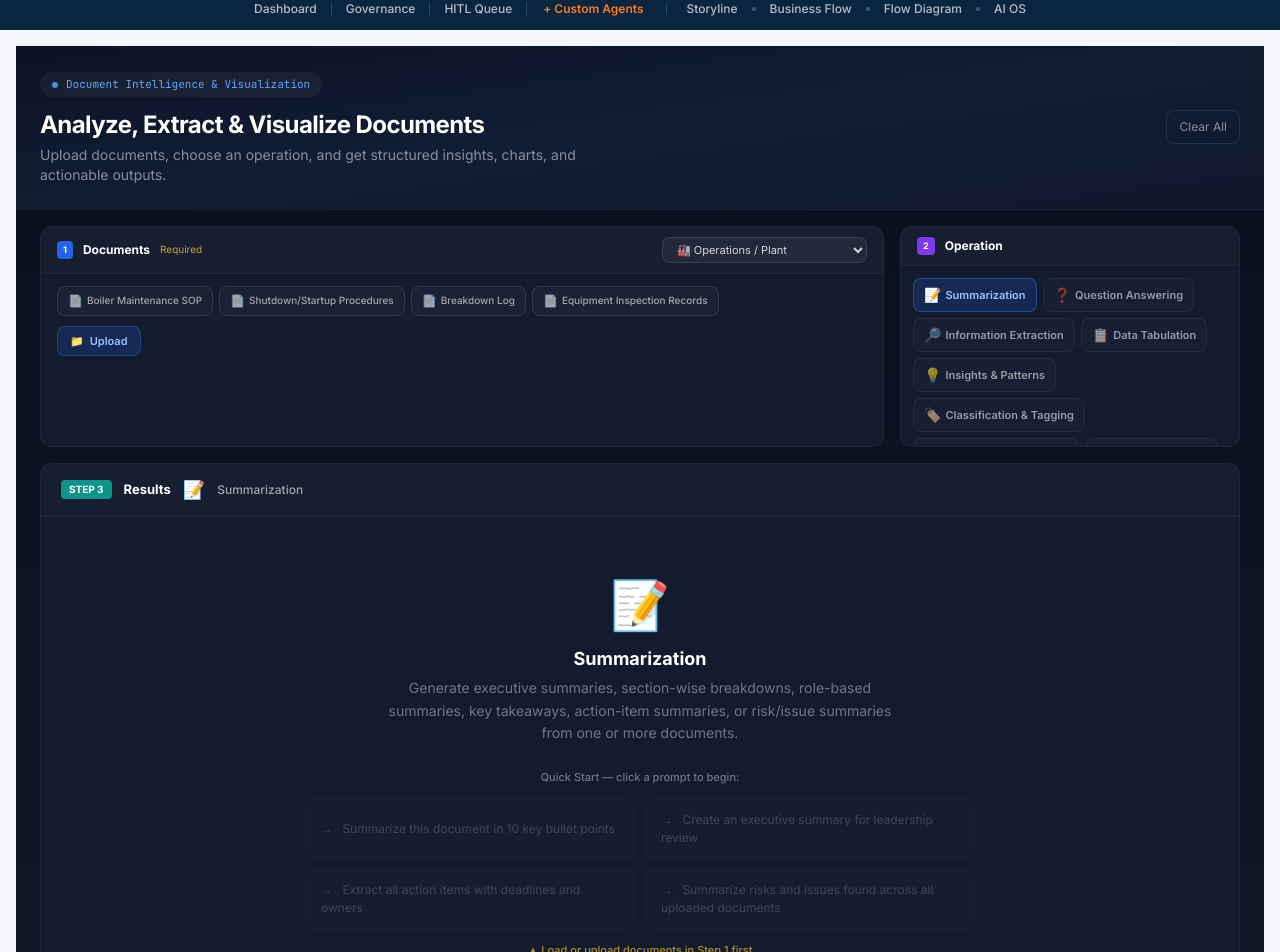
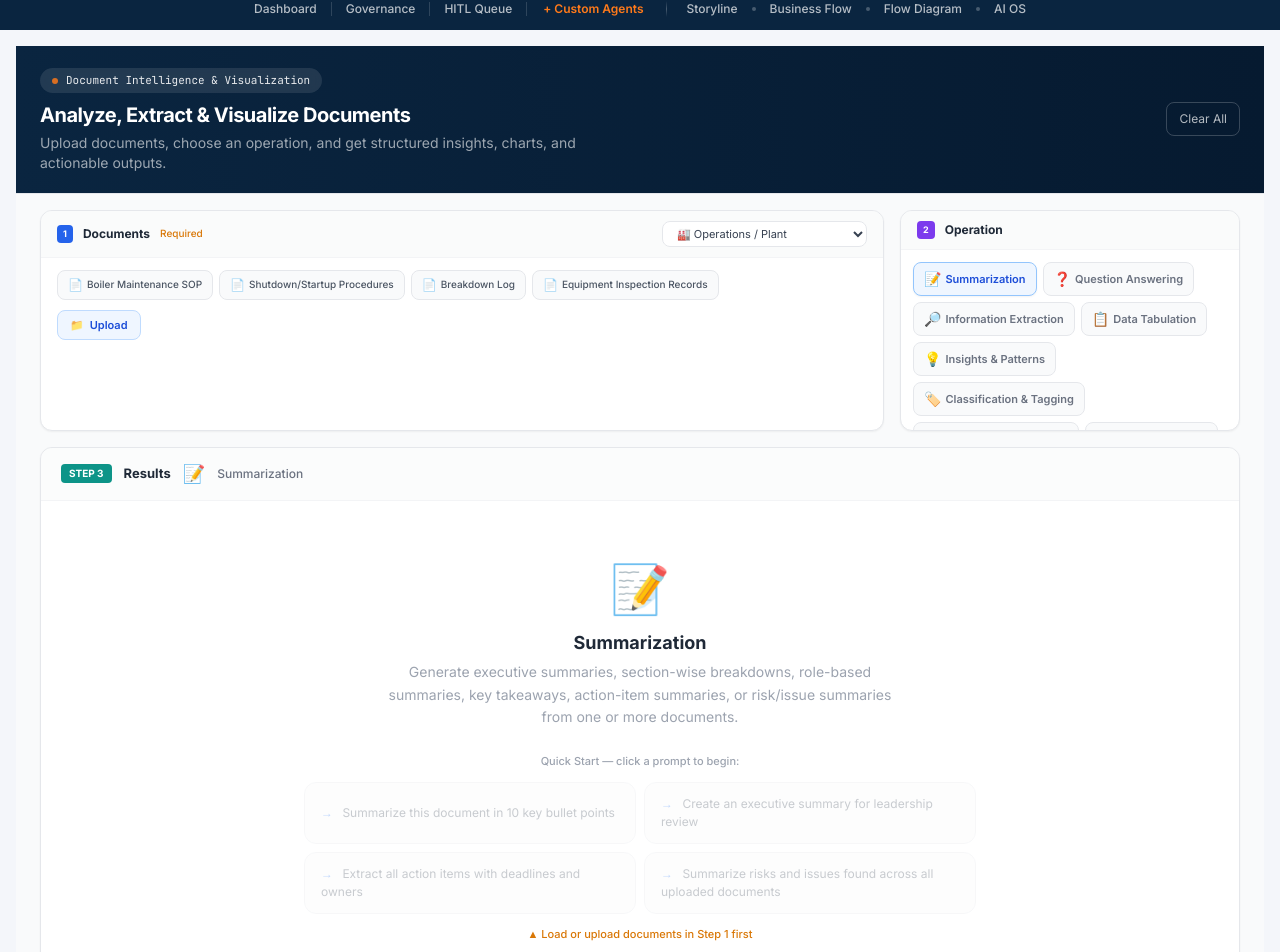
Before and after one commit to HarshaRao-GitHub/thermax-agentic-ai-business-flow, a Next.js app: page /doc-intelligence in a window 1280 px wide. Shown: the part 117-1069 px from the top of the page. Built offline with nearby package versions, Linux system fonts and the light colour scheme.

Commit message:
Switch Doc Intelligence to white/light theme with navy header and clean card styling
Made-with: Cursor

```diff
--- a/components/DocIntelligenceHub.tsx
+++ b/components/DocIntelligenceHub.tsx
@@ -210,27 +210,27 @@ export default function DocIntelligenceHub() {
   const hasFiles = uploadedFiles.length > 0;
 
   return (
-    <div className="min-h-screen bg-gradient-to-b from-[#0a0f1e] to-[#111827] text-white">
+    <div className="min-h-screen bg-gray-50 text-gray-900">
 
       {/* ── Hero Header ── */}
-      <section className="bg-gradient-to-br from-[#0c1222] via-[#111d35] to-[#0f172a] border-b border-white/5">
-        <div className="max-w-7xl mx-auto px-6 py-6">
+      <section className="bg-gradient-to-r from-thermax-navy to-thermax-navyDeep border-b border-gray-200">
+        <div className="max-w-7xl mx-auto px-6 py-5">
           <div className="flex items-center justify-between">
             <div>
-              <div className="inline-flex items-center gap-2 bg-white/5 backdrop-blur px-3 py-1 rounded-full text-[11px] font-mono text-blue-400 mb-3">
-                <span className="w-1.5 h-1.5 bg-blue-400 rounded-full animate-pulse" />
+              <div className="inline-flex items-center gap-2 bg-white/10 backdrop-blur px-3 py-1 rounded-full text-[11px] font-mono text-white/90 mb-2">
+                <span className="w-1.5 h-1.5 bg-thermax-saffron rounded-full animate-pulse" />
                 Document Intelligence & Visualization
               </div>
-              <h1 className="text-2xl font-bold tracking-tight">Analyze, Extract & Visualize Documents</h1>
-              <p className="mt-1 text-white/50 text-sm max-w-xl">
+              <h1 className="text-xl font-bold tracking-tight text-white">Analyze, Extract & Visualize Documents</h1>
+              <p className="mt-1 text-white/60 text-sm max-w-xl">
                 Upload documents, choose an operation, and get structured insights, charts, and actionable outputs.
               </p>
             </div>
             <div className="flex items-center gap-3">
               {mode && (
-                <span className="text-[10px] font-mono px-2 py-0.5 rounded bg-emerald-900/30 text-emerald-400 border border-emerald-500/20">LIVE</span>
+                <span className="text-[10px] font-mono px-2 py-0.5 rounded bg-emerald-500/20 text-emerald-300 border border-emerald-400/30">LIVE</span>
               )}
-              <button onClick={reset} className="text-xs text-white/50 hover:text-white border border-white/10 hover:border-white/30 px-3 py-2 rounded-lg transition">
+              <button onClick={reset} className="text-xs text-white/70 hover:text-white border border-white/20 hover:border-white/50 px-3 py-2 rounded-lg transition">
                 Clear All
               </button>
             </div>
@@ -246,29 +246,28 @@ export default function DocIntelligenceHub() {
         <div className="grid lg:grid-cols-[1fr_340px] gap-4">
 
           {/* STEP 1: Documents */}
-          <section className="bg-[#131b2e] border border-white/5 rounded-xl overflow-hidden">
-            <div className="flex items-center justify-between px-4 py-2.5 border-b border-white/5 bg-white/[0.01]">
+          <section className="bg-white border border-gray-200 rounded-xl shadow-sm overflow-hidden">
+            <div className="flex items-center justify-between px-4 py-2.5 border-b border-gray-100 bg-gray-50/80">
               <div className="flex items-center gap-2.5">
                 <span className="text-[9px] font-bold bg-blue-600 text-white px-1.5 py-0.5 rounded">1</span>
-                <h3 className="text-[12px] font-bold">
+                <h3 className="text-[12px] font-bold text-gray-800">
                   Documents
-                  {hasFiles && <span className="ml-1.5 text-emerald-400 font-mono text-[10px]">({uploadedFiles.length})</span>}
+                  {hasFiles && <span className="ml-1.5 text-emerald-600 font-mono text-[10px]">({uploadedFiles.length})</span>}
                 </h3>
-                {!hasFiles && <span className="text-[10px] text-amber-400/80">Required</span>}
+                {!hasFiles && <span className="text-[10px] text-amber-600 font-medium">Required</span>}
               </div>
               <select
                 value={selectedDept}
                 onChange={e => { setSelectedDept(e.target.value); setUploadedFiles([]); }}
-                className="bg-white/5 border border-white/10 rounded-lg px-2.5 py-1 text-[11px] text-white/80 focus:outline-none focus:ring-1 focus:ring-blue-500/50"
+                className="bg-white border border-gray-200 rounded-lg px-2.5 py-1 text-[11px] text-gray-700 focus:outline-none focus:ring-1 focus:ring-blue-500/50"
               >
                 {DEPARTMENTS.map(d => (
-                  <option key={d.id} value={d.id} className="bg-gray-900">{d.icon} {d.label}</option>
+                  <option key={d.id} value={d.id}>{d.icon} {d.label}</option>
                 ))}
               </select>
             </div>
 
             <div className="px-4 py-3 space-y-2.5">
-              {/* Sample files */}
               {sampleFiles.length > 0 && (
                 <div className="flex flex-wrap gap-1.5">
                   {sampleFiles.map(sf => {
@@ -282,10 +281,10 @@ export default function DocIntelligenceHub() {
                         title={sf.description}
                         className={`inline-flex items-center gap-1 px-2.5 py-1.5 rounded-lg text-[10px] font-medium border transition-all ${
                           loaded
-                            ? 'bg-emerald-500/10 border-emerald-500/30 text-emerald-400'
+                            ? 'bg-emerald-50 border-emerald-200 text-emerald-700'
                             : loading
-                              ? 'bg-amber-500/10 border-amber-500/30 text-amber-400 animate-pulse'
-                              : 'bg-white/[0.03] border-white/10 text-white/60 hover:bg-white/[0.07] hover:text-white'
+                              ? 'bg-amber-50 border-amber-200 text-amber-700 animate-pulse'
+                              : 'bg-gray-50 border-gray-200 text-gray-600 hover:bg-blue-50 hover:border-blue-200 hover:text-blue-700 cursor-pointer'
                         }`}
                       >
                         <span className="text-xs">{loaded ? '✅' : loading ? '⏳' : '📄'}</span>
@@ -296,34 +295,33 @@ export default function DocIntelligenceHub() {
                 </div>
               )}
 
-              {/* Upload + loaded files */}
               <div className="flex items-center gap-3 flex-wrap">
-                <label className="shrink-0 inline-flex items-center gap-1.5 px-3 py-1.5 bg-blue-600/20 hover:bg-blue-600/30 border border-blue-500/30 rounded-lg cursor-pointer transition text-[11px] font-semibold text-blue-300">
+                <label className="shrink-0 inline-flex items-center gap-1.5 px-3 py-1.5 bg-blue-50 hover:bg-blue-100 border border-blue-200 rounded-lg cursor-pointer transition text-[11px] font-semibold text-blue-700">
                   <span>📁</span> Upload
                   <input ref={fileInputRef} type="file" multiple accept=".csv,.txt,.md,.tsv,.log,.json,.pdf,.doc,.docx,.xls,.xlsx" onChange={handleUpload} className="hidden" />
                 </label>
 
                 {uploadedFiles.map(f => (
-                  <div key={f.filename} className="inline-flex items-center gap-1 bg-emerald-500/10 border border-emerald-500/20 rounded-lg px-2 py-1 text-[10px] text-emerald-400">
+                  <div key={f.filename} className="inline-flex items-center gap-1 bg-emerald-50 border border-emerald-200 rounded-lg px-2 py-1 text-[10px] text-emerald-700">
                     <span className="truncate max-w-[120px]" title={f.filename}>{f.filename}</span>
-                    <button onClick={() => removeFile(f.filename)} className="text-red-400/60 hover:text-red-400 font-bold ml-0.5">×</button>
+                    <button onClick={() => removeFile(f.filename)} className="text-red-400 hover:text-red-600 font-bold ml-0.5">×</button>
                   </div>
                 ))}
 
                 {uploadedFiles.length > 1 && (
-                  <button onClick={() => setUploadedFiles([])} className="text-[9px] text-red-400/50 hover:text-red-400 transition">Clear all</button>
+                  <button onClick={() => setUploadedFiles([])} className="text-[9px] text-red-400 hover:text-red-600 transition">Clear all</button>
                 )}
               </div>
 
-              {uploadError && <p className="text-[10px] text-red-400">{uploadError}</p>}
+              {uploadError && <p className="text-[10px] text-red-600">{uploadError}</p>}
             </div>
           </section>
 
           {/* STEP 2: Operations */}
-          <section className="bg-[#131b2e] border border-white/5 rounded-xl overflow-hidden">
-            <div className="flex items-center gap-2.5 px-4 py-2.5 border-b border-white/5 bg-white/[0.01]">
+          <section className="bg-white border border-gray-200 rounded-xl shadow-sm overflow-hidden">
+            <div className="flex items-center gap-2.5 px-4 py-2.5 border-b border-gray-100 bg-gray-50/80">
               <span className="text-[9px] font-bold bg-violet-600 text-white px-1.5 py-0.5 rounded">2</span>
-              <h3 className="text-[12px] font-bold">Operation</h3>
+              <h3 className="text-[12px] font-bold text-gray-800">Operation</h3>
             </div>
             <div className="px-3 py-3 flex flex-wrap gap-1.5 max-h-[180px] overflow-y-auto">
               {OPERATIONS.map(op => (
@@ -332,8 +330,8 @@ export default function DocIntelligenceHub() {
                   onClick={() => { setSelectedOp(op.id); setMessages([]); setStreamBuffer(''); setUsageStats(null); }}
                   className={`inline-flex items-center gap-1 px-2.5 py-1.5 rounded-lg text-[11px] font-semibold border transition-all ${
                     selectedOp === op.id
-                      ? 'bg-blue-600/20 border-blue-500/40 text-blue-300'
-                      : 'bg-white/[0.02] border-white/5 text-white/55 hover:bg-white/[0.06] hover:text-white/90'
+                      ? 'bg-blue-50 border-blue-300 text-blue-700 shadow-sm'
+                      : 'bg-gray-50 border-gray-200 text-gray-500 hover:bg-gray-100 hover:text-gray-800'
                   }`}
                 >
                   <span className="text-sm">{op.icon}</span>
@@ -347,18 +345,18 @@ export default function DocIntelligenceHub() {
         {/* ═══════════════════════════════════════════════════════════════
             STEP 3: Results Area
            ═══════════════════════════════════════════════════════════════ */}
-        <section className="bg-[#131b2e] border border-white/5 rounded-xl overflow-hidden flex flex-col" style={{ minHeight: 'calc(100vh - 480px)' }}>
+        <section className="bg-white border border-gray-200 rounded-xl shadow-sm overflow-hidden flex flex-col" style={{ minHeight: 'calc(100vh - 420px)' }}>
           {/* Results header */}
-          <div className="px-5 py-3 border-b border-white/5 bg-white/[0.01] flex items-center justify-between shrink-0">
+          <div className="px-5 py-3 border-b border-gray-100 bg-gray-50/60 flex items-center justify-between shrink-0">
             <div className="flex items-center gap-3">
               <span className="text-[10px] font-bold bg-teal-600 text-white px-2 py-0.5 rounded">STEP 3</span>
-              <h3 className="text-[13px] font-bold">Results</h3>
+              <h3 className="text-[13px] font-bold text-gray-800">Results</h3>
               <span className="text-lg">{operation?.icon}</span>
-              <span className="text-[12px] text-white/60 font-medium">{operation?.label}</span>
+              <span className="text-[12px] text-gray-500 font-medium">{operation?.label}</span>
             </div>
             {(usageStats || streaming) && (
-              <div className="flex items-center gap-3 text-[10px] font-mono text-white/40">
-                {streaming && <span className="text-blue-400">⏱ {elapsedTimer}s</span>}
+              <div className="flex items-center gap-3 text-[10px] font-mono text-gray-400">
+                {streaming && <span className="text-blue-600">⏱ {elapsedTimer}s</span>}
                 {usageStats?.response_time_s != null && <span>⏱ {usageStats.response_time_s}s</span>}
                 {usageStats?.total_tokens != null && <span>{usageStats.total_tokens.toLocaleString()} tokens</span>}
                 {usageStats?.estimated_cost_usd != null && <span>${usageStats.estimated_cost_usd.toFixed(4)}</span>}
@@ -371,27 +369,26 @@ export default function DocIntelligenceHub() {
             {transcript.length === 0 && !streaming ? (
               <div className="flex flex-col items-center justify-center h-full text-center py-12">
                 <div className="text-5xl mb-4">{operation?.icon ?? '📄'}</div>
-                <h3 className="text-lg font-bold mb-1">{operation?.label}</h3>
-                <p className="text-sm text-white/40 max-w-lg mb-6 leading-relaxed">{operation?.description}</p>
+                <h3 className="text-lg font-bold text-gray-800 mb-1">{operation?.label}</h3>
+                <p className="text-sm text-gray-400 max-w-lg mb-6 leading-relaxed">{operation?.description}</p>
 
-                {/* Starter Prompts */}
                 {operation?.starterPrompts && operation.starterPrompts.length > 0 && (
                   <div className="w-full max-w-2xl">
-                    <p className="text-[11px] text-white/40 mb-3 font-medium">Quick Start — click a prompt to begin:</p>
+                    <p className="text-[11px] text-gray-400 mb-3 font-medium">Quick Start — click a prompt to begin:</p>
                     <div className="grid grid-cols-1 sm:grid-cols-2 gap-2">
                       {operation.starterPrompts.map((prompt, i) => (
                         <button
                           key={i}
                           onClick={() => send(prompt)}
                           disabled={streaming || !hasFiles}
-                          className="text-left px-4 py-3 bg-white/[0.03] hover:bg-white/[0.07] border border-white/5 hover:border-blue-500/30 rounded-xl text-[12px] text-white/60 hover:text-white transition-all disabled:opacity-30 disabled:cursor-not-allowed"
+                          className="text-left px-4 py-3 bg-gray-50 hover:bg-blue-50 border border-gray-200 hover:border-blue-300 rounded-xl text-[12px] text-gray-600 hover:text-blue-700 transition-all disabled:opacity-30 disabled:cursor-not-allowed"
                         >
-                          <span className="text-blue-400 mr-1.5">→</span> {prompt}
+                          <span className="text-blue-500 mr-1.5">→</span> {prompt}
                         </button>
                       ))}
                     </div>
                     {!hasFiles && (
-                      <p className="text-[11px] text-amber-400/70 mt-3 font-medium">
+                      <p className="text-[11px] text-amber-600 mt-3 font-medium">
                         ▲ Load or upload documents in Step 1 first
                       </p>
                     )}
@@ -407,17 +404,17 @@ export default function DocIntelligenceHub() {
             {streaming && !streamBuffer && (
               <div className="flex items-center gap-3 px-4 py-3">
                 <div className="flex gap-1">
-                  <span className="w-2 h-2 bg-blue-400 rounded-full animate-bounce" style={{ animationDelay: '0ms' }} />
-                  <span className="w-2 h-2 bg-blue-400 rounded-full animate-bounce" style={{ animationDelay: '150ms' }} />
-                  <span className="w-2 h-2 bg-blue-400 rounded-full animate-bounce" style={{ animationDelay: '300ms' }} />
+                  <span className="w-2 h-2 bg-blue-500 rounded-full animate-bounce" style={{ animationDelay: '0ms' }} />
+                  <span className="w-2 h-2 bg-blue-500 rounded-full animate-bounce" style={{ animationDelay: '150ms' }} />
+                  <span className="w-2 h-2 bg-blue-500 rounded-full animate-bounce" style={{ animationDelay: '300ms' }} />
                 </div>
-                <span className="text-xs text-white/40 font-mono">Analyzing documents...</span>
+                <span className="text-xs text-gray-400 font-mono">Analyzing documents...</span>
               </div>
             )}
           </div>
 
           {/* Input bar */}
-          <div className="border-t border-white/5 bg-[#0f172a] px-5 py-3 shrink-0">
+          <div className="border-t border-gray-100 bg-gray-50/50 px-5 py-3 shrink-0">
             <div className="flex gap-3">
               <input
                 type="text"
@@ -430,21 +427,21 @@ export default function DocIntelligenceHub() {
                     : `Ask about your ${dept?.label ?? ''} documents or request charts/visualizations...`
                 }
                 disabled={streaming}
-                className="flex-1 bg-white/5 border border-white/10 rounded-lg px-4 py-2.5 text-sm text-white placeholder:text-white/25 focus:outline-none focus:border-blue-500/50 focus:ring-2 focus:ring-blue-500/20 disabled:opacity-40 transition"
+                className="flex-1 bg-white border border-gray-200 rounded-lg px-4 py-2.5 text-sm text-gray-900 placeholder:text-gray-400 focus:outline-none focus:border-blue-400 focus:ring-2 focus:ring-blue-100 disabled:opacity-40 transition"
               />
               <button
                 onClick={() => send()}
                 disabled={streaming || !input.trim() || !hasFiles}
-                className="px-5 py-2.5 bg-gradient-to-r from-blue-600 to-blue-500 hover:from-blue-500 hover:to-blue-400 text-white rounded-lg text-sm font-semibold transition disabled:opacity-30 disabled:cursor-not-allowed shrink-0"
+                className="px-5 py-2.5 bg-thermax-navy hover:bg-thermax-navyDeep text-white rounded-lg text-sm font-semibold transition disabled:opacity-30 disabled:cursor-not-allowed shrink-0"
               >
                 {streaming ? '...' : 'Send'}
               </button>
             </div>
             <div className="flex items-center justify-between mt-1.5">
-              <p className="text-[10px] text-white/20">
+              <p className="text-[10px] text-gray-400">
                 {hasFiles ? `${uploadedFiles.length} document(s) loaded · ${operation?.label} mode` : 'No documents loaded'}
               </p>
-              <p className="text-[10px] text-white/15 font-mono">Enter to send</p>
+              <p className="text-[10px] text-gray-300 font-mono">Enter to send</p>
             </div>
           </div>
         </section>
@@ -459,7 +456,7 @@ function ResultBubble({ message, isStreaming }: { message: ChatMessage; isStream
   if (message.role === 'user') {
     return (
       <div className="flex justify-end">
-        <div className="max-w-[80%] bg-gradient-to-r from-blue-600/60 to-blue-500/60 border border-blue-500/20 text-white rounded-2xl rounded-tr-md px-4 py-3 text-[13px]">
+        <div className="max-w-[80%] bg-thermax-navy text-white rounded-2xl rounded-tr-md px-4 py-3 text-[13px]">
           <div className="whitespace-pre-wrap">{message.content}</div>
         </div>
       </div>
@@ -480,31 +477,31 @@ function ResultBubble({ message, isStreaming }: { message: ChatMessage; isStream
 
   return (
     <div className="flex justify-start">
-      <div className="max-w-[95%] w-full bg-white/[0.03] border border-white/5 rounded-2xl rounded-tl-md px-5 py-4 text-[13px]">
+      <div className="max-w-[95%] w-full bg-gray-50 border border-gray-200 rounded-2xl rounded-tl-md px-5 py-4 text-[13px]">
         <div className="flex items-center gap-2 mb-2">
-          <span className="w-1.5 h-1.5 bg-blue-400 rounded-full" />
-          <span className="text-[10px] font-mono text-blue-400/70 uppercase tracking-wider">AI Document Analyst</span>
+          <span className="w-1.5 h-1.5 bg-blue-500 rounded-full" />
+          <span className="text-[10px] font-mono text-blue-600/70 uppercase tracking-wider">AI Document Analyst</span>
         </div>
-        <div className="text-white/80 leading-relaxed doc-intel-markdown">
+        <div className="text-gray-800 leading-relaxed doc-intel-markdown">
           <Markdown>{message.content}</Markdown>
         </div>
         {isStreaming && (
           <div className="mt-3 flex items-center gap-2">
-            <div className="h-1 w-20 bg-white/5 rounded-full overflow-hidden">
-              <div className="h-full bg-gradient-to-r from-blue-400 to-teal-400 rounded-full animate-pulse" style={{ width: '60%' }} />
+            <div className="h-1 w-20 bg-gray-200 rounded-full overflow-hidden">
+              <div className="h-full bg-gradient-to-r from-blue-500 to-teal-500 rounded-full animate-pulse" style={{ width: '60%' }} />
             </div>
-            <span className="text-[10px] text-white/30 font-mono">streaming...</span>
+            <span className="text-[10px] text-gray-400 font-mono">streaming...</span>
           </div>
         )}
         {!isStreaming && message.content && (
-          <div className="mt-3 pt-2 border-t border-white/5 flex items-center gap-2">
-            <button onClick={handleDownload} className="flex items-center gap-1 text-[10px] text-white/30 hover:text-white/70 font-medium px-2 py-1 rounded hover:bg-white/5 transition">
+          <div className="mt-3 pt-2 border-t border-gray-200 flex items-center gap-2">
+            <button onClick={handleDownload} className="flex items-center gap-1 text-[10px] text-gray-400 hover:text-gray-700 font-medium px-2 py-1 rounded hover:bg-gray-100 transition">
               <svg xmlns="http://www.w3.org/2000/svg" width="12" height="12" viewBox="0 0 24 24" fill="none" stroke="currentColor" strokeWidth="2" strokeLinecap="round" strokeLinejoin="round"><path d="M21 15v4a2 2 0 0 1-2 2H5a2 2 0 0 1-2-2v-4"/><polyline points="7 10 12 15 17 10"/><line x1="12" y1="15" x2="12" y2="3"/></svg>
               Download
             </button>
-            <button onClick={handleCopy} className="flex items-center gap-1 text-[10px] text-white/30 hover:text-white/70 font-medium px-2 py-1 rounded hover:bg-white/5 transition">
+            <button onClick={handleCopy} className="flex items-center gap-1 text-[10px] text-gray-400 hover:text-gray-700 font-medium px-2 py-1 rounded hover:bg-gray-100 transition">
               {copied ? (
-                <><svg xmlns="http://www.w3.org/2000/svg" width="12" height="12" viewBox="0 0 24 24" fill="none" stroke="currentColor" strokeWidth="2" strokeLinecap="round" strokeLinejoin="round" className="text-emerald-400"><polyline points="20 6 9 17 4 12"/></svg><span className="text-emerald-400">Copied!</span></>
+                <><svg xmlns="http://www.w3.org/2000/svg" width="12" height="12" viewBox="0 0 24 24" fill="none" stroke="currentColor" strokeWidth="2" strokeLinecap="round" strokeLinejoin="round" className="text-emerald-600"><polyline points="20 6 9 17 4 12"/></svg><span className="text-emerald-600">Copied!</span></>
               ) : (
                 <><svg xmlns="http://www.w3.org/2000/svg" width="12" height="12" viewBox="0 0 24 24" fill="none" stroke="currentColor" strokeWidth="2" strokeLinecap="round" strokeLinejoin="round"><rect x="9" y="9" width="13" height="13" rx="2" ry="2"/><path d="M5 15H4a2 2 0 0 1-2-2V4a2 2 0 0 1 2-2h9a2 2 0 0 1 2 2v1"/></svg>Copy</>
               )}
```
